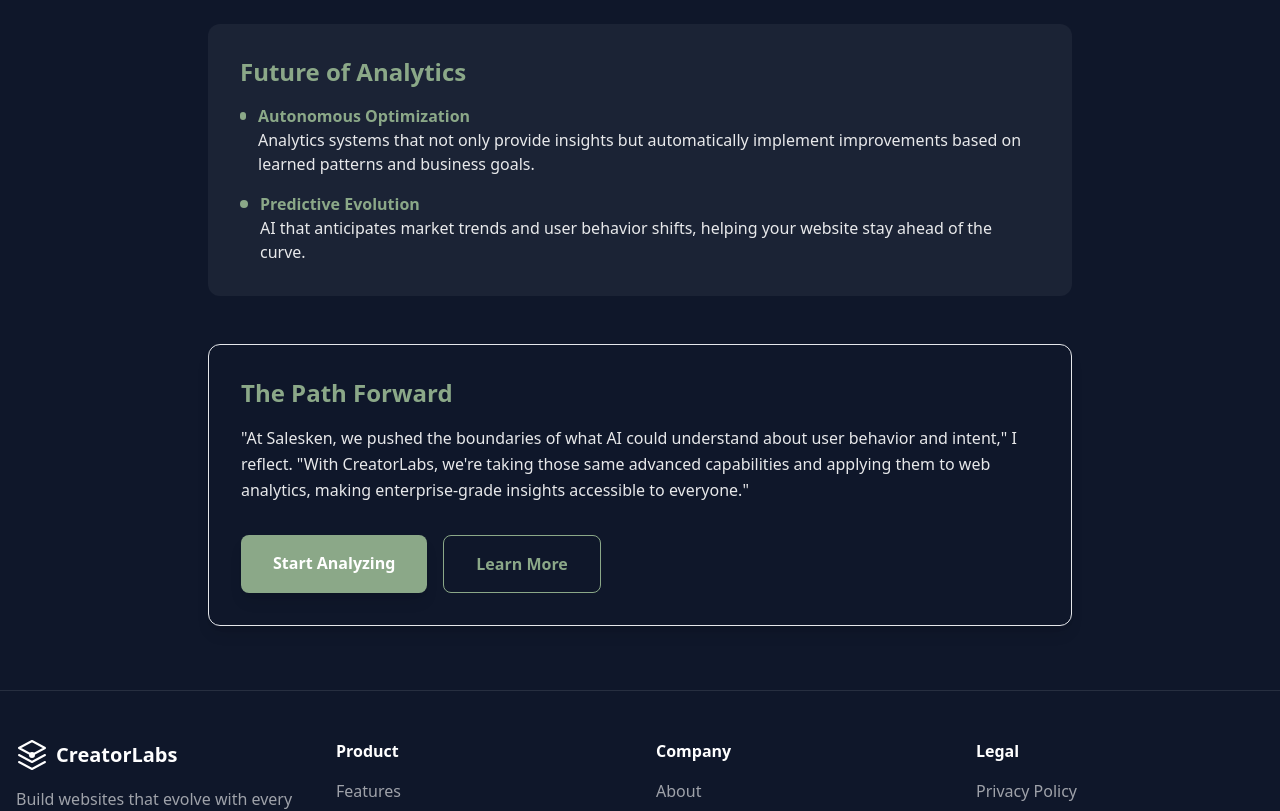
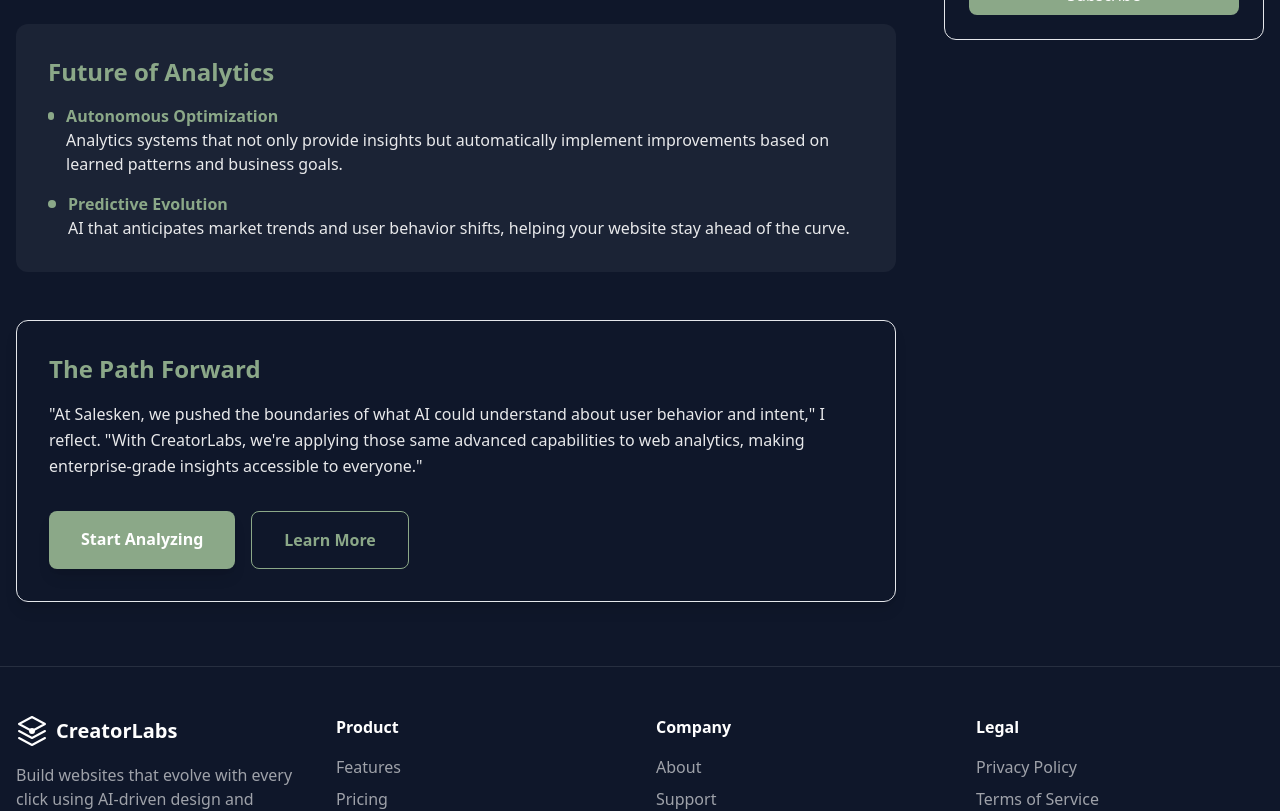
Before and after one commit to verma6uc/creatolabs, a Next.js app: page /blog/conversion-insights in a window 1280 px wide. Shown: the part 1386-2197 px from the top of the page. Built offline with nearby package versions, Linux system fonts and the light colour scheme.

Commit message:
Update blog posts to use new BlogPostLayout component

```diff
--- a/src/app/blog/ai-transforming-web-design/page.tsx
+++ b/src/app/blog/ai-transforming-web-design/page.tsx
@@ -1,9 +1,11 @@
 'use client';
+
+import BlogPostLayout from '../../../components/blog/BlogPostLayout';
 
 export default function BlogPost() {
   return (
-    <article className="min-h-screen bg-dark-bg text-white py-16">
-      <div className="container mx-auto px-4 max-w-4xl">
+    <BlogPostLayout>
+      <article className="max-w-4xl">
         <header className="text-center mb-16">
           <time className="text-sage-green text-sm font-medium">December 11, 2024</time>
           <h1 className="text-4xl md:text-5xl font-montserrat font-bold mt-4 mb-6">
@@ -145,7 +147,7 @@
             </div>
           </div>
         </div>
-      </div>
-    </article>
+      </article>
+    </BlogPostLayout>
   );
 }
--- a/src/app/blog/competitor-research-seo/page.tsx
+++ b/src/app/blog/competitor-research-seo/page.tsx
@@ -1,9 +1,11 @@
 'use client';
+
+import BlogPostLayout from '../../../components/blog/BlogPostLayout';
 
 export default function BlogPost() {
   return (
-    <article className="min-h-screen bg-dark-bg text-white py-16">
-      <div className="container mx-auto px-4 max-w-4xl">
+    <BlogPostLayout>
+      <article className="max-w-4xl">
         <header className="text-center mb-16">
           <time className="text-sage-green text-sm font-medium">December 12, 2024</time>
           <h1 className="text-4xl md:text-5xl font-montserrat font-bold mt-4 mb-6">
@@ -146,7 +148,7 @@
             </div>
           </div>
         </div>
-      </div>
-    </article>
+      </article>
+    </BlogPostLayout>
   );
 }
--- a/src/app/blog/conversion-insights/page.tsx
+++ b/src/app/blog/conversion-insights/page.tsx
@@ -1,9 +1,11 @@
 'use client';
+
+import BlogPostLayout from '../../../components/blog/BlogPostLayout';
 
 export default function BlogPost() {
   return (
-    <article className="min-h-screen bg-dark-bg text-white py-16">
-      <div className="container mx-auto px-4 max-w-4xl">
+    <BlogPostLayout>
+      <article className="max-w-4xl">
         <header className="text-center mb-16">
           <time className="text-sage-green text-sm font-medium">December 13, 2024</time>
           <h1 className="text-4xl md:text-5xl font-montserrat font-bold mt-4 mb-6">
@@ -127,9 +129,9 @@
             <h3 className="text-2xl font-montserrat font-bold text-sage-green mb-4">The Path Forward</h3>
             <p className="text-white/90 leading-relaxed">
               &quot;At Salesken, we pushed the boundaries of what AI could understand about user
-              behavior and intent,&quot; I reflect. &quot;With CreatorLabs, we&apos;re taking those same
-              advanced capabilities and applying them to web analytics, making enterprise-grade
-              insights accessible to everyone.&quot;
+              behavior and intent,&quot; I reflect. &quot;With CreatorLabs, we&apos;re applying those same
+              advanced capabilities to web analytics, making enterprise-grade insights
+              accessible to everyone.&quot;
             </p>
             <div className="mt-8 flex flex-col sm:flex-row gap-4">
               <a
@@ -147,7 +149,7 @@
             </div>
           </div>
         </div>
-      </div>
-    </article>
+      </article>
+    </BlogPostLayout>
   );
 }
--- a/src/app/blog/dynamic-evolution-websites/page.tsx
+++ b/src/app/blog/dynamic-evolution-websites/page.tsx
@@ -1,9 +1,11 @@
 'use client';
+
+import BlogPostLayout from '../../../components/blog/BlogPostLayout';
 
 export default function BlogPost() {
   return (
-    <article className="min-h-screen bg-dark-bg text-white py-16">
-      <div className="container mx-auto px-4 max-w-4xl">
+    <BlogPostLayout>
+      <article className="max-w-4xl">
         <header className="text-center mb-16">
           <time className="text-sage-green text-sm font-medium">December 14, 2024</time>
           <h1 className="text-4xl md:text-5xl font-montserrat font-bold mt-4 mb-6">
@@ -147,7 +149,7 @@
             </div>
           </div>
         </div>
-      </div>
-    </article>
+      </article>
+    </BlogPostLayout>
   );
 }
--- a/src/app/blog/nlp-website-copy/page.tsx
+++ b/src/app/blog/nlp-website-copy/page.tsx
@@ -1,9 +1,11 @@
 'use client';
+
+import BlogPostLayout from '../../../components/blog/BlogPostLayout';
 
 export default function BlogPost() {
   return (
-    <article className="min-h-screen bg-dark-bg text-white py-16">
-      <div className="container mx-auto px-4 max-w-4xl">
+    <BlogPostLayout>
+      <article className="max-w-4xl">
         <header className="text-center mb-16">
           <time className="text-sage-green text-sm font-medium">December 16, 2024</time>
           <h1 className="text-4xl md:text-5xl font-montserrat font-bold mt-4 mb-6">
@@ -127,10 +129,10 @@
           <div className="mt-12 bg-gradient-to-br from-sage-green/20 to-sage-green/5 rounded-xl p-8 border border-sage-green/30 shadow-lg">
             <h3 className="text-2xl font-montserrat font-bold text-sage-green mb-4">The Path Forward</h3>
             <p className="text-white/90 leading-relaxed">
-              &quot;At Salesken, we pushed the boundaries of what AI could do with language
-              understanding and generation,&quot; I reflect. &quot;With CreatorLabs, we&apos;re taking
-              those same advanced NLP capabilities and applying them to web content creation,
-              making enterprise-grade content generation accessible to businesses of all sizes.&quot;
+              &quot;At Salesken, we pushed the boundaries of what AI could understand about user
+              behavior and intent,&quot; I reflect. &quot;With CreatorLabs, we&apos;re taking those same
+              advanced capabilities and applying them to web content creation, making enterprise-grade
+              content generation accessible to everyone.&quot;
             </p>
             <div className="mt-8 flex flex-col sm:flex-row gap-4">
               <a
@@ -148,7 +150,7 @@
             </div>
           </div>
         </div>
-      </div>
-    </article>
+      </article>
+    </BlogPostLayout>
   );
 }
```
